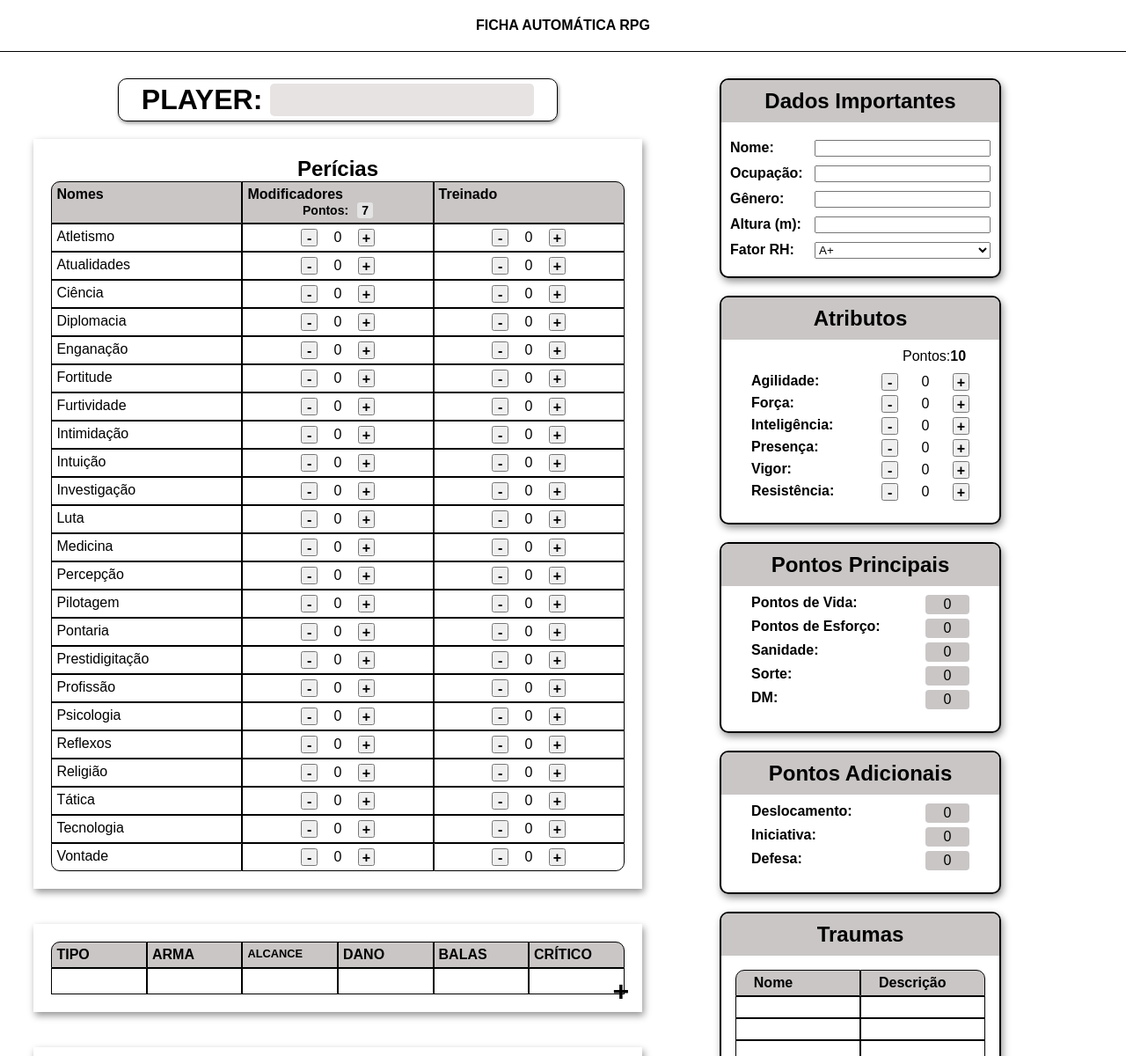
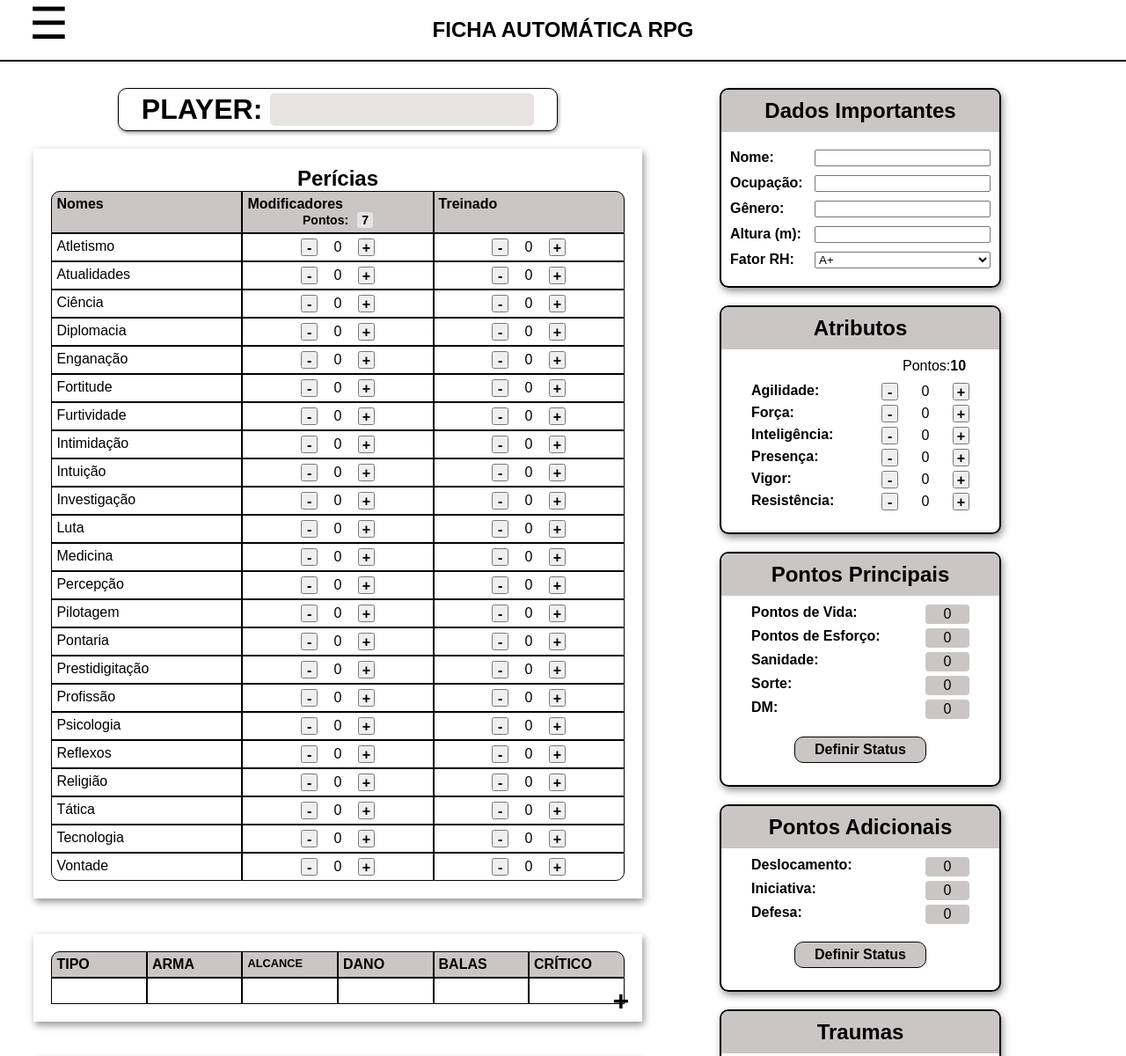
Before and after one commit to V4r3us1n/FICHA-RPG, a plain HTML site: page index.html in a window 1280 px wide. Shown: the top 1200 px of the page at 88% size. Drawn offline with Linux system fonts and the light colour scheme.

Commit message:
Corrigindo bugs, adicionando menu e botões para definir status

```diff
--- a/index.html
+++ b/index.html
@@ -8,9 +8,26 @@
     <link rel="stylesheet" href="style/style.css">
 </head>
 <body>
+    <nav id="menu-lateral">
+        <hr>
+        <div id="dados-principais">
+            <a href="index.html">Dados Principais</a>
+        </div>
+        <div id="info-dados">
+            <a href="paginas-extras/info-ficha.html">Informações da Ficha</a>
+        </div>
+    </nav>
     <header>
         <p>FICHA AUTOMÁTICA RPG</p>
-        <div class="menu"></div>
+        <div id="nav">
+            <div class="nav">
+                <div class="nav-nav">
+                    <div id="div-menu-simbolo" onclick="chamarMenu()">
+                        <div id="menu-simbolo">☰</div>
+                    </div>
+                </div>
+            </div>
+        </div>
     </header>
     <div id="main">
         <main>
@@ -487,7 +504,7 @@
                             <option value="ab+">AB+</option>
                             <option value="ab-">AB-</option>
                             <option value="o+">O+</option>
-                            <option value="o-">O+</option>
+                            <option value="o-">O-</option>
                         </select>
                     </p>
                 </div>
@@ -596,6 +613,11 @@
                             <div class="dm pp">0</div>
                         </div>
                     </div>
+                    <div class="tamanho-button">
+                        <div class="button" onclick="calcPontosPrincipais()">
+                            Definir Status
+                        </div>
+                    </div>
                 </div>
             </section>
             <section id="pontos-adicionais" class="secao-dados">
@@ -617,6 +639,11 @@
                         <div id="def" class="div-pa">
                             <p>Defesa:</p>
                             <div class="def pa">0</div>
+                        </div>
+                    </div>
+                    <div class="tamanho-button">
+                        <div class="button" onclick="calcPontosAdicionais()">
+                            Definir Status
                         </div>
                     </div>
                 </div>
--- /dev/null
+++ b/paginas-extras/style/style.css
@@ -0,0 +1,113 @@
+@charset "UTF-8";
+
+:root {
+    --cor-fonte-principal: black;
+    --cor-fundo-h2: rgb(202, 198, 198);
+    --cor-fundo-input: rgb(231, 227, 227);
+    --cor-fundo-pontos: rgb(228, 228, 228);
+    --cor-sombra: rgba(0, 0, 0, 0.418);
+    --cor-fundo-menu-hover: rgb(241, 239, 239);
+    --cor-fundo-menu-trans: rgb(241, 239, 239, 0.95);
+}
+
+* {
+    padding: 0;
+    margin: 0;
+    box-sizing: border-box;
+}
+
+body {
+    width: 100vw;
+    font-family: Arial, Helvetica, sans-serif;
+    overflow-x: hidden;
+}
+
+/* Editando o header */
+
+header {
+    padding: 20px;
+    border-bottom: 2px solid var(--cor-fonte-principal);
+}
+
+header p {
+    text-align: center;
+    font-weight: bold;
+    font-size: 1.5em;
+}
+
+/* Menu Lateral */
+
+div#nav div.nav {
+    position: absolute;
+    top: 0px;
+    left: 15px;
+    height: 60px;
+    width: 60px;
+    padding-bottom: 10px;
+    text-align: center;
+    /* border: 2px solid var(--cor-fonte-principal); */
+}
+
+div#nav div.nav > div {
+    position: relative;
+    height: 100%;
+    width: 100%;
+}
+
+div#nav div.nav > div > div {
+    width: 60px;
+    height: 60px;
+    position: absolute;
+    top: 3px;
+    left: 10px;
+    border-radius: 10px;
+}
+
+div#nav div.nav > div > div:hover {
+    background-color: var(--cor-fundo-menu-hover);
+    cursor: pointer;
+    transition: .3s;
+}
+
+div#menu-simbolo {
+    font-size: 50px;
+    position: absolute;
+    top: -5px;
+    left: 8px;
+}
+
+nav#menu-lateral {
+    position: fixed;
+    width: 250px;
+    background-color: var(--cor-fundo-menu-trans);
+    height: 100vh;
+    top: 0px;
+    left: -250px;
+    padding-top: 70px;
+    border-right: 2px solid var(--cor-fonte-principal);
+}
+
+nav hr {
+    margin-bottom: 20px;
+    border: none;
+}
+
+nav div {
+    height: 30px;
+    padding-top: 7px;
+}
+
+nav div:hover {
+    background-color: var(--cor-fundo-h2);
+    cursor: pointer;
+    transition: .3s;
+}
+
+nav a {
+    text-decoration: none;
+    color: var(--cor-fonte-principal);
+    font-weight: bold;
+    width: 100%;
+    height: 100%;
+    padding-left: 10px;
+}
--- a/script/script.js
+++ b/script/script.js
@@ -1094,3 +1094,101 @@ function novaLinhaTraumas() {
 
     }
 }
+
+/* Calculando os Pontos Principais */
+
+let valor_pv_div = document.querySelector("div#pv div.pv");
+
+let valor_pe_div = document.querySelector("div#pe div.pe");
+
+let valor_sanidade_div = document.querySelector("div#san div.san");
+
+let valor_sorte_div = document.querySelector("div#sorte div.sorte");
+let d100_sorte;
+
+let valor_dm_div = document.querySelector("div#dm div.dm");
+
+let pp_cont = 0;
+
+function calcPontosPrincipais() {
+    if (pp_cont == 0) {
+        if (pontos_restantes != 0) {
+            alert("[ERRO!] Adicione todos os pontos disponíveis em seus atributos antes de calcular os Status Principais");
+        } else {
+            /* Pontos de Vida */
+
+            /* Pontos de Esforço */
+
+            /* Sanidade */
+
+            /* Sorte */
+            d100_sorte = Math.floor(Math.random() * 100);
+            console.log(d100_sorte);
+            valor_sorte_div.innerHTML = `${d100_sorte}`;
+
+            /* DM */
+        }
+    } else {
+        alert("[ERRO!] Você só pode Definir Status 1 vez")
+    }
+
+    pp_cont = 1;
+}
+
+/* Calculando os Pontos Adicionais */
+
+let valor_desl_div = document.querySelector("div#desl div.desl");
+
+let valor_inic_div = document.querySelector("div#inic div.inic");
+
+let valor_def_div = document.querySelector("div#def div.def");
+
+let pa_cont = 0;
+
+function calcPontosAdicionais() {
+    if (pa_cont == 0) {
+        if (pontos_restantes != 0) {
+            alert("[ERRO!] Adicione todos os pontos disponíveis em seus atributos antes de calcular os Status Adicionais");
+        } else {
+            /* Deslocamento */
+
+            /* Iniciativa */
+
+            /* Defesa */
+        }
+    } else {
+        alert("[ERRO!] Você só pode Definir Status 1 vez")
+    }
+
+    pa_cont = 1;
+}
+
+/* Animação do Surgimento do Menu */
+
+let menu = document.getElementById("div-menu-simbolo");
+let div_menu = document.getElementById("menu-lateral");
+let body = document.querySelector("body");
+
+let cont_menu = 0;
+
+function chamarMenu() {
+    if (cont_menu % 2 == 0) {
+        div_menu.style.left = "0px";
+        div_menu.style.transition = "1s";
+
+        menu.style.left = "150px";
+        menu.style.transition = "1s";
+        menu.style.transitionDelay = ".1s";
+
+        body.style.overflowY = "hidden";
+    } else {
+        div_menu.style.left = "-250px";
+        div_menu.style.transition = "1s";
+
+        menu.style.left = "10px";
+        menu.style.transition = ".5s";
+
+        body.style.overflowY = "unset";
+    }
+    cont_menu++;
+}
--- a/style/style.css
+++ b/style/style.css
@@ -6,6 +6,8 @@
     --cor-fundo-input: rgb(231, 227, 227);
     --cor-fundo-pontos: rgb(228, 228, 228);
     --cor-sombra: rgba(0, 0, 0, 0.418);
+    --cor-fundo-menu-hover: rgb(241, 239, 239);
+    --cor-fundo-menu-trans: rgb(241, 239, 239, 0.95);
 }
 
 * {
@@ -24,12 +26,90 @@ body {
 
 header {
     padding: 20px;
-    border-bottom: 1px solid var(--cor-fonte-principal);
+    border-bottom: 2px solid var(--cor-fonte-principal);
 }
 
 header p {
     text-align: center;
     font-weight: bold;
+    font-size: 1.5em;
+}
+
+/* Menu Lateral */
+
+div#nav div.nav {
+    position: absolute;
+    top: 0px;
+    left: 15px;
+    height: 60px;
+    width: 60px;
+    padding-bottom: 10px;
+    text-align: center;
+    /* border: 2px solid var(--cor-fonte-principal); */
+}
+
+div#nav div.nav > div {
+    position: relative;
+    height: 100%;
+    width: 100%;
+}
+
+div#nav div.nav > div > div {
+    width: 60px;
+    height: 60px;
+    position: absolute;
+    top: 3px;
+    left: 10px;
+    border-radius: 10px;
+}
+
+div#nav div.nav > div > div:hover {
+    background-color: var(--cor-fundo-menu-hover);
+    cursor: pointer;
+    transition: .3s;
+}
+
+div#menu-simbolo {
+    font-size: 50px;
+    position: absolute;
+    top: -5px;
+    left: 8px;
+}
+
+nav#menu-lateral {
+    position: fixed;
+    width: 250px;
+    background-color: var(--cor-fundo-menu-trans);
+    height: 100vh;
+    top: 0px;
+    left: -250px;
+    padding-top: 70px;
+    border-right: 2px solid var(--cor-fonte-principal);
+}
+
+nav hr {
+    margin-bottom: 20px;
+    border: none;
+}
+
+nav div {
+    height: 30px;
+    padding-top: 7px;
+}
+
+nav div:hover {
+    background-color: var(--cor-fundo-h2);
+    cursor: pointer;
+    transition: .3s;
+}
+
+nav a {
+    text-decoration: none;
+    color: var(--cor-fonte-principal);
+    font-weight: bold;
+    width: 100%;
+    height: 100%;
+    padding-left: 10px;
 }
 
 /* Editando o corpo */
@@ -59,6 +139,7 @@ h1 {
 
 h1:hover {
     border: 2px solid var(--cor-fonte-principal);
+    transition: .3s;
 }
 
 h1 label:hover {
@@ -274,18 +355,22 @@ div div.container {
 
 section#secao-pericias div div.div-pericias:hover {
     background-color: var(--cor-fundo-input);
+    transition: .3s;
 }
 
 section#secao-pericias div div.div-pericias:hover div.nome-pericia {
     font-weight: bold;
+    transition: .3s;
 }
 
 section#secao-pericias div div.div-pericias:hover div.container div {
     font-weight: bold;
+    transition: .3s;
 }
 
 section#secao-pericias div div.pericias:hover {
     background-color: var(--cor-fundo-h2);
+    transition: .3s;
 }
 
 div.pontos-modificador {
@@ -393,6 +478,7 @@ div.adicionar-linha:hover {
     bottom: 1px;
     right: 10px;
     cursor: pointer;
+    transition: .3s;
 }
 
 section#secao-armas div#tabela-armas div input {
@@ -425,7 +511,7 @@ section#secao-inventario div#tabela-inventario div#inventario-detalhes {
 
 section#secao-inventario div#tabela-inventario div#inventario-detalhes div {
     height: 30px;
-    padding: 5px 90px;
+    padding: 5px 80px;
     border: 1px solid var(--cor-fonte-principal);
     text-align: center;
 }
@@ -449,6 +535,7 @@ section#secao-inventario div#tabela-inventario div input {
 
 section#secao-inventario div#tabela-inventario div.inventario-detalhes:hover input  {
     background-color: var(--cor-fundo-pontos);
+    transition: .3s;
 }
 
 section#secao-inventario div#tabela-inventario div.inventario-detalhes:hover input:focus {
@@ -522,12 +609,14 @@ div.traumas-info input {
 
 div.traumas-info:hover input {
     background-color: var(--cor-fundo-pontos);
+    transition: .3s;
 }
 
 div.traumas-info:hover input:focus {
     outline: 0;
     border: 2px solid var(--cor-fonte-principal);
     background-color: var(--cor-fundo-h2);
+    transition: .3s;
 }
 
 div#tabela-traumas div input:focus {
@@ -543,4 +632,41 @@ section#secao-traumas div.adicionar-linha {
 
 section#secao-traumas div.adicionar-linha:hover {
     bottom: -2px;
+    transition: .3s;
 }
+
+/* Botão para calcular status */
+
+div.tamanho-button {
+    margin-top: 10px;
+    height: 40px;
+    width: 100%;
+    position: relative;
+}
+
+div.button {
+    position: absolute;
+    top: 50%;
+    left: 50%;
+    transform: translate(-50%, -50%);
+    width: 150px;
+    height: 30px;
+    border: 1px solid var(--cor-fonte-principal);
+    text-align: center;
+    padding: 5px 0px;
+    border-radius: 10px;
+    background-color: var(--cor-fundo-h2);
+    font-weight: bold;
+}
+
+div.button:hover {
+    height: 33px;
+    width: 165px;
+    padding: 3px 0px;
+    font-size: 1.1em;
+    border: 2px solid var(--cor-fonte-principal);
+    border-radius: 11px;
+    background-color: var(--cor-fundo-input);
+    cursor: pointer;
+    transition: .3s;
+}
```
Also changed, not shown: paginas-extras/info-ficha.html (added, +35 -0 lines), paginas-extras/script/script.js (added, +29 -0 lines).
